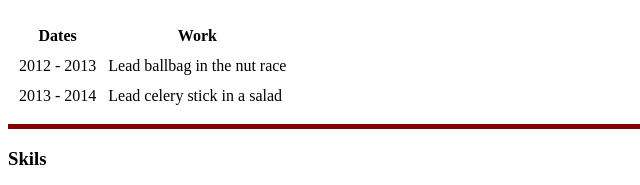
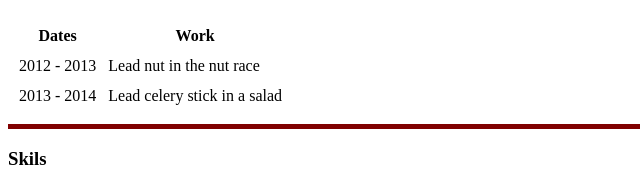
Before and after one commit to NicholasJWiid/cv, a plain HTML site: page index.html in a window 1280 px wide. Shown: the part 463-648 px from the top of the page, 0-640 px from the left. Drawn offline with Linux system fonts and the light colour scheme.

Commit message:
Changed work experience

```diff
--- a/index.html
+++ b/index.html
@@ -38,7 +38,7 @@
             <tbody>
                 <tr>
                     <td>2012 - 2013</td>
-                    <td>Lead ballbag in the nut race</td>
+                    <td>Lead nut in the nut race</td>
                 </tr>
                 <tr>
                     <td>2013 - 2014</td>
```
